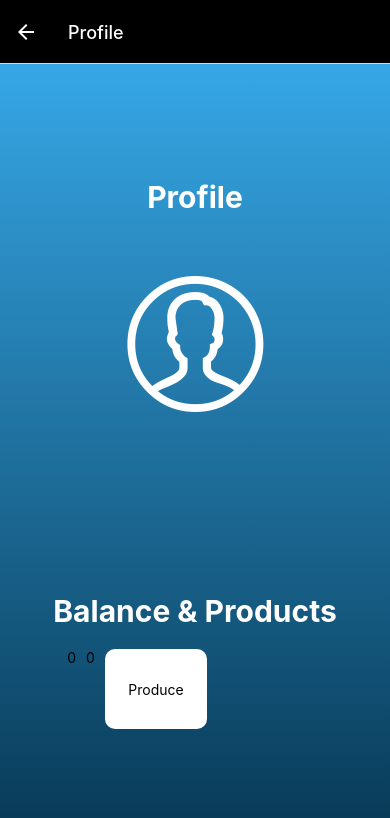
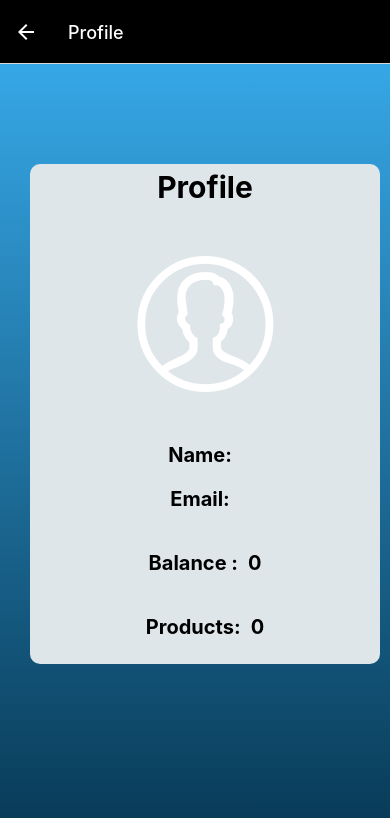
Before and after one commit to 007rishabh/Diamond, a React Native app: screen /Profile in a window 390 px wide. Shown: the top 818 px of the page. Built offline with nearby package versions, Linux system fonts and the light colour scheme; no server answers.

Commit message:
Register
Co-authored-by: Sparsh Mathur <sparsh-mathur@users.noreply.github.com>

```diff
--- a/screens/Home.js
+++ b/screens/Home.js
@@ -36,7 +36,7 @@ const Home = () => {
     getTrends();
   }, [isfocused]);
   const Press = () => {
-    const totalDiamondsBought = portfolio.products.reduce(
+    const totalDiamondsBought = portfolio.products?.reduce(
       (acc, item) => acc + item.quantity,
       0
     );
--- a/screens/Product.js
+++ b/screens/Product.js
@@ -15,6 +15,7 @@ import {
 } from "react-native";
 import { BarChart } from "react-native-chart-kit";
 import { baseurl } from "../Constant";
+import axios from 'axios'
 const Product = ({ route }) => {
   const { product } = route.params;
   const [qty, setQty] = useState();
@@ -24,24 +25,26 @@ const Product = ({ route }) => {
     const userId = await AsyncStorage.getItem("userId");
 
     const url = `${baseurl}/order`;
-    const res = await fetch(url, {
-      headers: {
-        "Content-Type": "application/json",
-      },
-      method: "POST",
-      body: JSON.stringify({
-        userId,
-        product_id: product.id,
-        quantity: qty,
-        type: "buy",
-        total_price: product.price * qty,
-      }),
-    });
-    console.log(res);
-    const result = await res.json();
+    const reqBody = {
+      userId,
+      product_id: product.id,
+      quantity: qty,
+      type: "buy",
+      total_price: product.price * qty,
+    }
+    console.info({reqBody})
+    try{
 
-    ToastAndroid.show(result.message, ToastAndroid.SHORT);
+      const result = await axios.post(url, reqBody);
+      console.log({result});
+
+      ToastAndroid.show(result.data?.message ?? 'product bought', ToastAndroid.SHORT);
+    }catch(err){
+      console.error(err.response?.data)
+    }
   };
+
+
   const data = {
     labels: [10, 11, 12, 13, 14, 15, 16],
     datasets: [
--- a/screens/Profile.js
+++ b/screens/Profile.js
@@ -43,19 +43,20 @@ const Profile = () => {
     <View
       style={{
         flex: 1,
-        alignItems: "center",
-        justifyContent: "center",
-        gap: 20,
+
       }}
     >
       <LinearGradient
         colors={["#36A7E6", "#073854"]}
         style={styles.background}
       />
-      <Text style={{ fontSize: 30, fontWeight: "bold", color: "#fff" }}>
+
+      <View style={{height:500,width:350,backgroundColor:'#dfe6e9',borderRadius:10,alignItems:'center',justifyContent:'center',marginTop:100,marginLeft:30}}>
+
+      <Text style={{ fontSize: 30, fontWeight: "bold" }}>
         Profile
       </Text>
-      <View>
+      <View style={{padding:10}}>
         {userInfo.profile_image?.url ? (
           <Image
             source={{
@@ -72,45 +73,28 @@ const Profile = () => {
           <EvilIcons name="user" size={200} color="white" />
         )}
       </View>
-      <TextInput
-        placeholder="Name"
-        style={{
-          backgroundColor: "#fff",
-          height: 40,
-          width: "80%",
-          borderRadius: 10,
-          padding: 10,
-        }}
-      />
-      <TextInput
-        placeholder="Email"
-        style={{
-          backgroundColor: "#fff",
-          height: 40,
-          width: "80%",
-          borderRadius: 10,
-          padding: 10,
-        }}
-      />
-      <Text style={{ fontSize: 30, fontWeight: "bold", color: "#fff" }}>
-        Balance & Products
+      <View style={{flexDirection:'row',gap:10}}>
+      <Text style={{fontSize:20,fontWeight:'bold'}}>Name:</Text>
+      <Text style={{fontSize:20,fontWeight:'bold'}}>{userInfo.username}</Text>
+      </View>
+      <View style={{flexDirection:'row',padding:20,gap:10}}>
+      <Text style={{fontSize:20,fontWeight:'bold'}}>Email:</Text>
+      <Text style={{fontSize:20,fontWeight:'bold'}}>{userInfo.email}</Text>
+      </View>
+      <View style={{flexDirection:'row',padding:20,gap:10}}>
+      <Text style={{ fontSize: 20, fontWeight: "bold"}}>
+        Balance :
       </Text>
-      <View style={{ flexDirection: "row", gap: 10 }}>
-        <Text>{portfolio?.wallet_amount ?? 0}</Text>
-        <Text>{countOfProducts ?? 0}</Text>
+        <Text style={{fontSize:20,fontWeight:'bold'}}>{portfolio?.wallet_amount ?? 0}</Text>
+        </View>
+        <View style={{flexDirection:'row',padding:20,gap:10}}>
+        <Text style={{fontSize:20,fontWeight:'bold'}}>Products:</Text>
+        <Text style={{fontSize:20,fontWeight:'bold'}}>{countOfProducts ?? 0}</Text>
+        </View>
+        </View>
 
-        <TextInput
-          placeholder="Produce"
-          style={{
-            backgroundColor: "#fff",
-            height: 80,
-            width: "40%",
-            borderRadius: 10,
-            textAlign: "center",
-          }}
-        />
       </View>
-    </View>
+
   );
 };
 
--- a/screens/Sell.js
+++ b/screens/Sell.js
@@ -17,16 +17,17 @@ import axios from "axios";
 
 const Sell = ({ product }) => {
   const [quantity, setQuantity] = useState();
+  console.log("product",product)
 
-  const sellDiamonds = async ({ diamondId, qty, currentPrice }) => {
+  const sellDiamonds = async () => {
     try {
       const userId = await AsyncStorage.getItem("userId");
       const reqBody = {
         userId,
-        product_id: diamondId,
-        quantity: qty,
+        product_id: product.product_id,
+        quantity: quantity,
         type: "sell",
-        total_price: currentPrice * qty,
+        total_price: product.diamond_info?.price * quantity,
       }
       console.log( reqBody);
       const url = `${baseurl}/order`;
@@ -64,13 +65,13 @@ const Sell = ({ product }) => {
             fontWeight: "bold",
           }}
         >
-          {"Diamond name: " + product.name ?? "product name it is"}
+          {"Diamond name: " + product.diamond_info?.name }
         </Text>
         <Text style={{ textAlign: "center", fontSize: 20 }}>
           {"Quantity: " + product.quantity}
         </Text>
         <Text style={{ textAlign: "center", fontSize: 20 }}>
-          {"current price: " + product.buyPrice}
+          {"current price: " + product.diamond_info?.price}
         </Text>
 
         <TextInput
@@ -91,11 +92,7 @@ const Sell = ({ product }) => {
         <TouchableOpacity
           style={[styles.submitBtn, styles.red]}
           onPress={() =>
-            sellDiamonds({
-              diamondId: product.id,
-              qty: product.quantity,
-              currentPrice: product.buy_price,
-            })
+            sellDiamonds()
           }
         >
           <Text style={{ textAlign: "center", fontSize: 20 }}>sell</Text>
--- a/screens/Setting.js
+++ b/screens/Setting.js
@@ -19,7 +19,7 @@ export default function Setting() {
     <View style={{gap:10,paddingTop:20,paddingHorizontal:10,height:'100%'}}>
     <TouchableOpacity style={{display:'flex',flexDirection:'row',height:40,backgroundColor:'#dfe6e9',borderRadius:5,marginLeft:5}} onPress={()=>navigation.navigate('Profile')}>
     <FontAwesome5 name="user-alt" size={24} color="black" style={{marginLeft:5,marginTop:5}}/>
-      <Text style={{marginLeft:50,marginTop:5,fontSize:15,fontWeight:'bold'}}>Edit Profile</Text>
+      <Text style={{marginLeft:50,marginTop:5,fontSize:15,fontWeight:'bold'}}> Profile</Text>
     </TouchableOpacity>
     <TouchableOpacity style={{display:'flex',flexDirection:'row',height:40,backgroundColor:'#dfe6e9',borderRadius:5,marginLeft:5}}
       onPress={()=>navigation.navigate('Bank')}>
```
Also changed, not shown: 43 other files (tests, documents, lock files or other folders).
